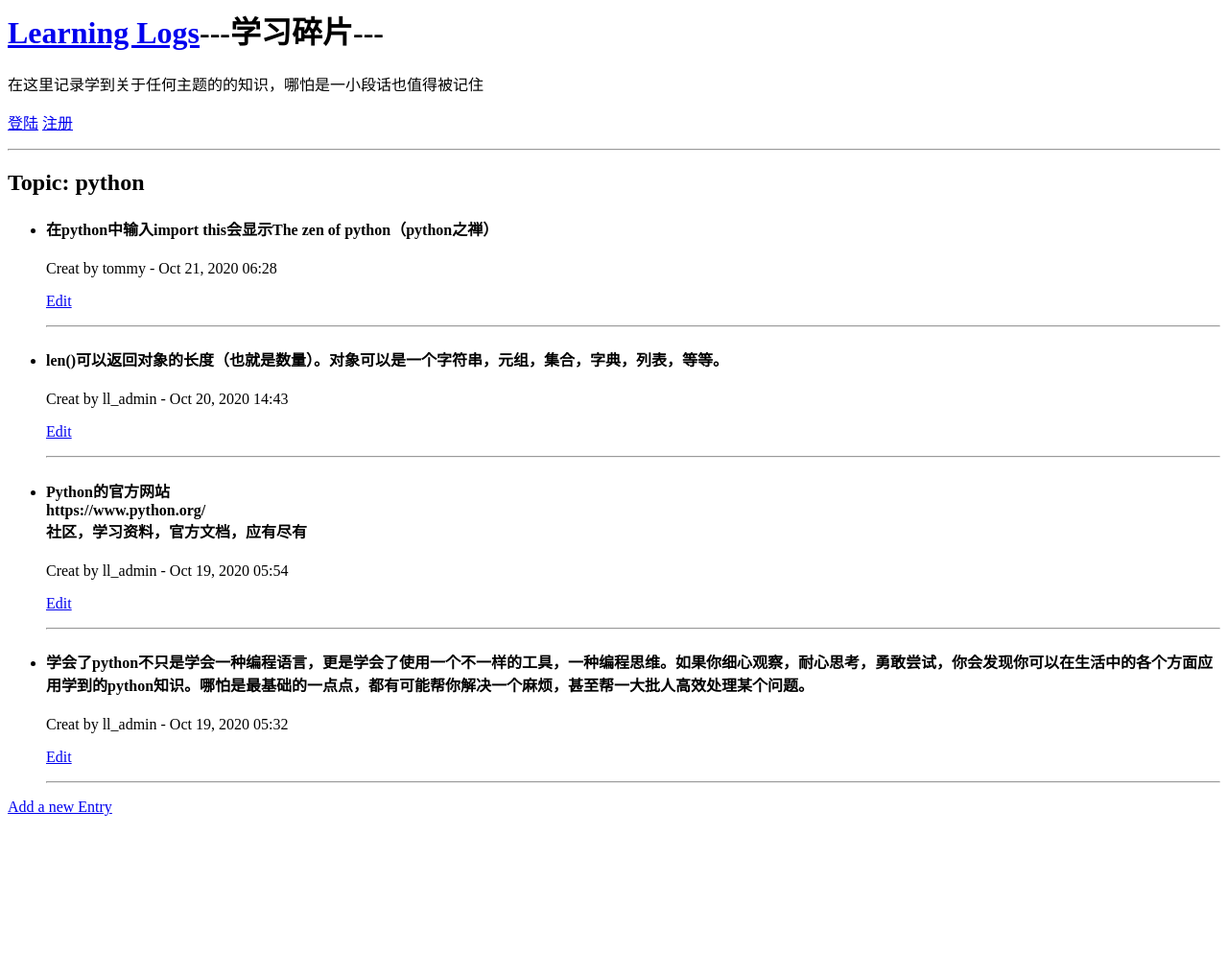
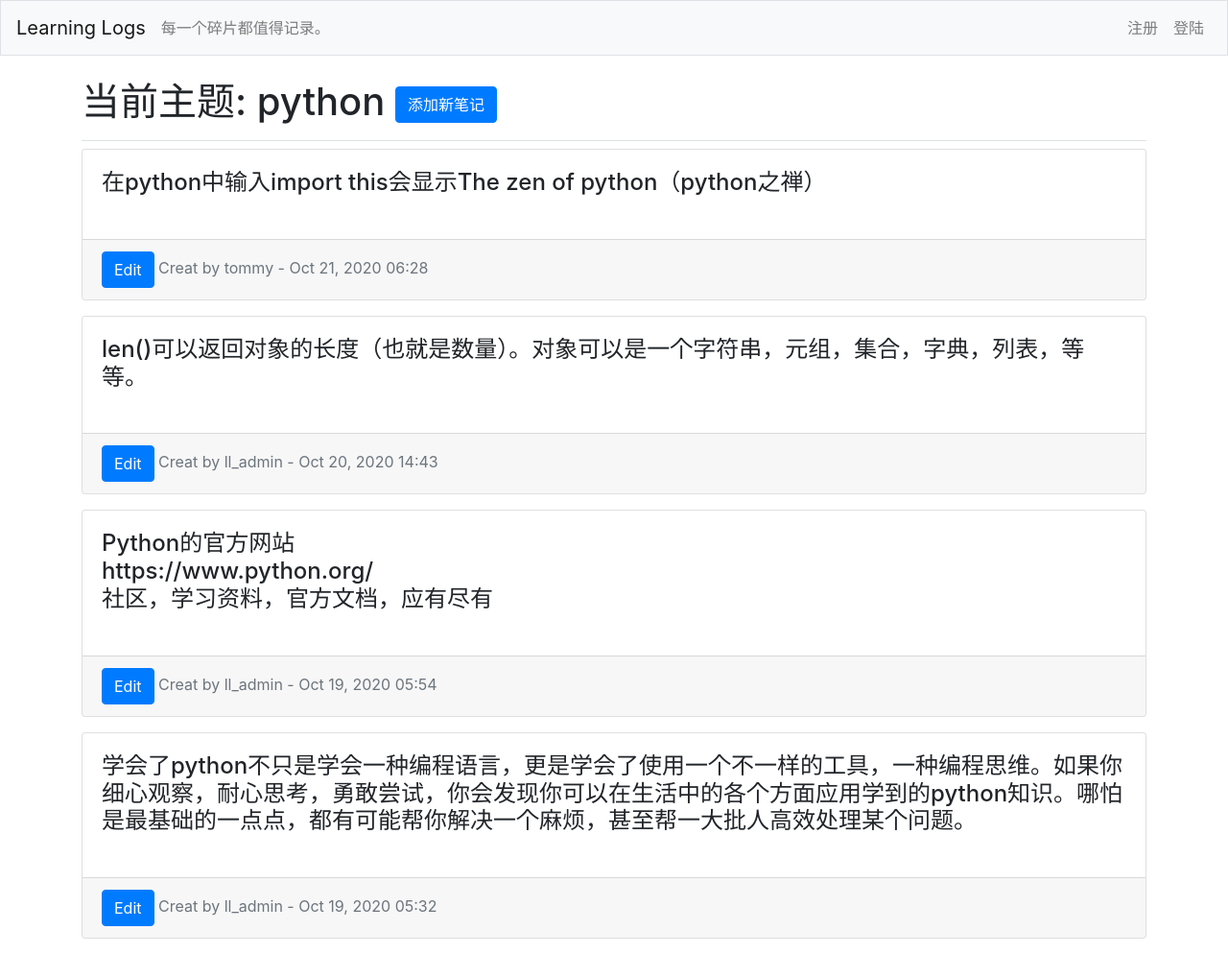
Before and after one commit to poemDead/learning_log_django, a Django app: page /topics/1 in a window 1280 px wide. Shown: the whole page at 96% size. Before the commit the page ends 850 px from the top, so only its background shows below. Run offline with Django 3.2, Linux system fonts and the light colour scheme; data comes from the database, SQL or seed files in the repository; both versions use the stored data as it was after the commit; some libraries are stand-ins or nearby versions.

Commit message:
为所有页面匹配了bootstrap样式

```diff
--- a/learning_log/settings.py
+++ b/learning_log/settings.py
@@ -34,6 +34,9 @@ INSTALLED_APPS = [
     # My apps
     'learning_logs',
     'users',
+
+    # third party apps
+    'bootstrap4',
 
     # Default Django apps
     'django.contrib.admin',
--- a/learning_logs/templates/learning_logs/base.html
+++ b/learning_logs/templates/learning_logs/base.html
@@ -1,17 +1,61 @@
-<h1>
-    <a href="{% url 'learning_logs:index' %}">Learning Logs</a>---学习碎片---
-</h1>
-<p>在这里记录学到关于任何主题的的知识，哪怕是一小段话也值得被记住</p>
-<p>
-    {% if user.is_authenticated %}
-        你好, {{ user.username }}!
-        <a href='{% url 'users:logout' %}'>注销</a>
-    {% else %}
-        <a href='{% url 'users:login' %}'>登陆</a>
-        <a href='{% url 'users:register' %}'>注册</a>
-    {% endif %}
-</p>
+{% load bootstrap4 %}
 
-<hr>
+<!doctype html>
+<html>
+    <head>
+        <meta charset="utf-8">
+        <meta name='viewport' content="width=device-width, intial-scale=1, shrink-to-fit=no">
+        <title>Learning logs - 学习笔记 </title>
 
-{% block content %}{% endblock content %}
+        {% bootstrap_css %}
+        {% bootstrap_javascript jquery='full' %}
+    </head>
+    <body>
+        <nav class="navbar navbar-expand-md navbar-light bg-light mb-4 border">
+            <a class="navbar-brand" href="{% url 'learning_logs:index'%}">Learning Logs</a>
+
+            <button class="navbar-toggler" type="button" data-toggle="collapse"
+            data-target="#navbarCollapse" aria-controls="navbarCollapse"
+            aria-expanded="false" aria-label="Toggle navigation">
+            <span class="navbar-toggler-icon"></span></button>
+            <div class="collapse navbar-collapse" id='navbarCollapse'>
+                <ul class="navbar-nav mr-auto">
+                    <li class="nav-item">
+                        <span class="navbar-text">每一个碎片都值得记录。</span>
+                    </li>
+                </ul>
+                <ul class="navbar-nav ml-auto">
+                    {% if user.is_authenticated %}
+                    <li class="nav-item">
+                        <span class="navbar-text">Hello, {{ user.username }}.</span>
+                    </li>
+                    <li class="nav-item">
+                        <a class="nav-link" href="{% url 'users:logout'%}">
+                            注销
+                        </a>
+                    </li>
+                    {% else %}
+                    <li class="nav-item">
+                        <a class="nav-link" href="{% url 'users:register'%}">
+                            注册
+                        </a>
+                    </li><li class="nav-item">
+                        <a class="nav-link" href="{% url 'users:login'%}">
+                            登陆
+                        </a>
+                    </li>
+                    {% endif %}
+                </ul>
+            </div>
+        </nav>
+
+        <main role="main" class="container">
+            <div class="pb-2 mb-2 border-bottom">
+                {% block page_header %}{% endblock page_header %}
+            </div>
+            <div>
+                {% block content %}{% endblock content %}
+            </div>
+        </main>
+    </body>
+</html>
--- a/learning_logs/templates/learning_logs/topic.html
+++ b/learning_logs/templates/learning_logs/topic.html
@@ -1,29 +1,29 @@
 {% extends "learning_logs/base.html" %}
+
+{% block page_header %}
+<h1>
+    当前主题: {{ topic }}
+    <a class="btn btn-primary" href="{% url 'learning_logs:new_entry' topic.id %}">
+        添加新笔记
+    </a>
+</h1>
+{% endblock page_header %}
+
 
 {% block content %}
 
-<h2>
-    Topic: {{ topic }}
-</h2>
+    {% for entry in entries %}
+        <div class='card mb-3'>
+            <h4 class="card-body">{{ entry.text|linebreaks }}</h4>
+            <div class="card-footer text-muted">
+                <span>
+                    <a class="btn btn-primary" href="{% url 'learning_logs:edit_entry' entry.id %}">Edit</a>
+                </span>
+                <span>Creat by {{ entry.owner}} - {{ entry.date_added|date:'M d, Y H:i' }}</span>
+            </div>
+        </div>
+    {% empty %}
+        <h2>You can add whatever you learned about {{ topic }}.</h2>
+    {% endfor %}
 
-<ul>
-    {% for entry in entries %}
-        <li>
-            <h4>{{ entry.text|linebreaks }}</h4>
-            <p>Creat by {{ entry.owner}} - {{ entry.date_added|date:'M d, Y H:i' }}</p>
-            <p>
-                <a href="{% url 'learning_logs:edit_entry' entry.id %}">Edit</a>
-            </p>
-        </li>
-        <hr>
-    {% empty %}
-        <li>You can add whatever you learned about {{ topic }}.</li>
-    {% endfor %}
-</ul>
-
-<p>
-    <a href="{% url 'learning_logs:new_entry' topic.id %}">
-        Add a new Entry
-    </a>
-</p>
 {% endblock content %}
```
Also changed, not shown: learning_logs/templates/learning_logs/edit_entry.html (+14 -12 lines), learning_logs/templates/learning_logs/index.html (+26 -10 lines), learning_logs/templates/learning_logs/new_entry.html (+14 -12 lines), learning_logs/templates/learning_logs/new_topic.html (+12 -7 lines), users/templates/registration/logged_out.html (+8 -1 lines), users/templates/registration/login.html (+12 -8 lines), users/templates/registration/register.html (+12 -4 lines), db.sqlite3.
